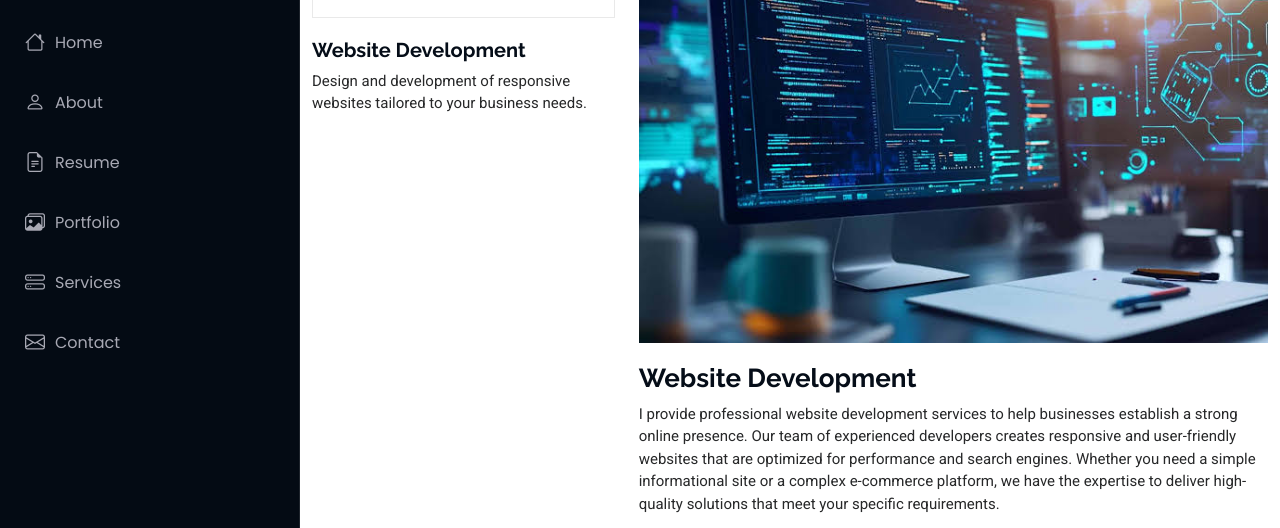
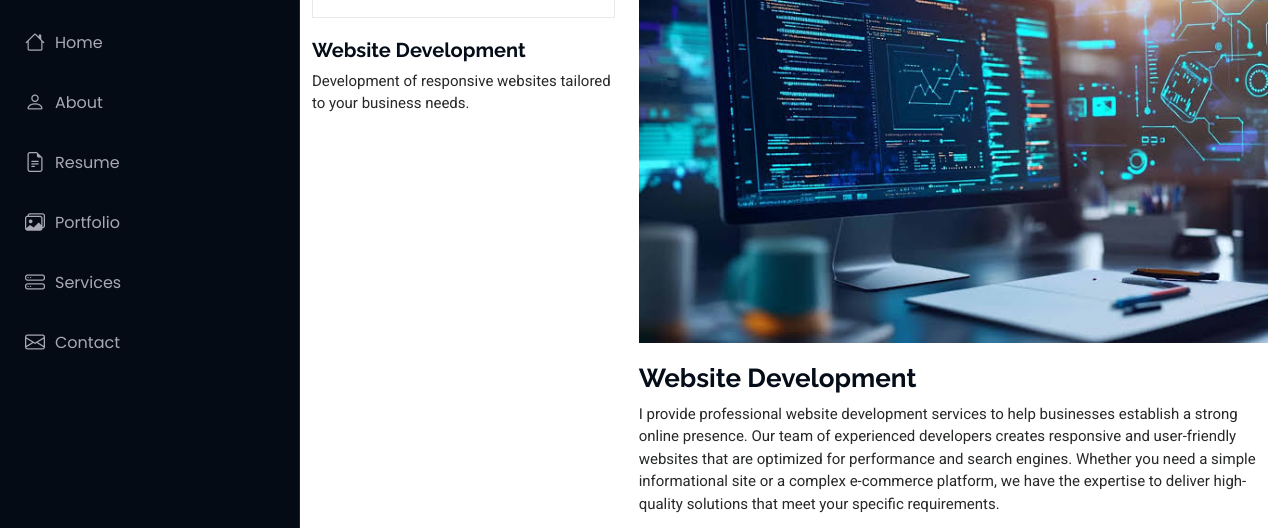
Before and after one commit to adugnahirpo4-hue/Adugna-s-Portfolio, a plain HTML site: page iPortfolio/service-details.html in a window 1280 px wide. Shown: the part 215-743 px from the top of the page. Drawn offline with Linux system fonts and the light colour scheme.

Commit message:
Some changes to service-details.html's servce details

```diff
--- a/iPortfolio/service-details.html
+++ b/iPortfolio/service-details.html
@@ -103,7 +103,7 @@
             </div>
 
             <h4>Website Development</h4>
-            <p>Design and development of responsive websites tailored to your business needs.</p>
+            <p>Development of responsive websites tailored to your business needs.</p>
           </div>
 
           <div class="col-lg-8" data-aos="fade-up" data-aos-delay="200">
```
